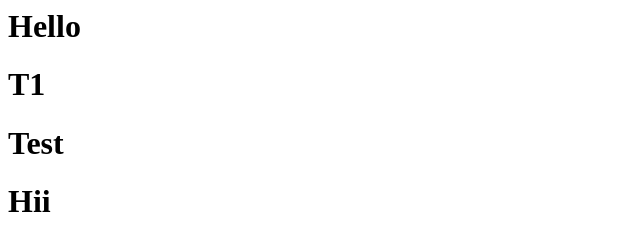
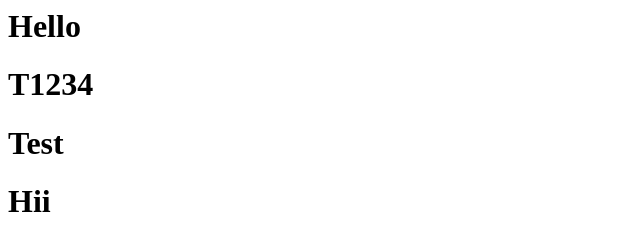
Before and after one commit to v-hembade1999/testing-merge, a plain HTML site: page index.html in a window 1280 px wide. Shown: the full height of the page, 0-640 px from the left. Drawn offline with Linux system fonts and the light colour scheme.

Commit message:
Update index.html

```diff
--- a/index.html
+++ b/index.html
@@ -1,5 +1,5 @@
 <h1>Hello</h1>
-<h1>T1</h1>
+<h1>T1234</h1>
 
 
 
```
